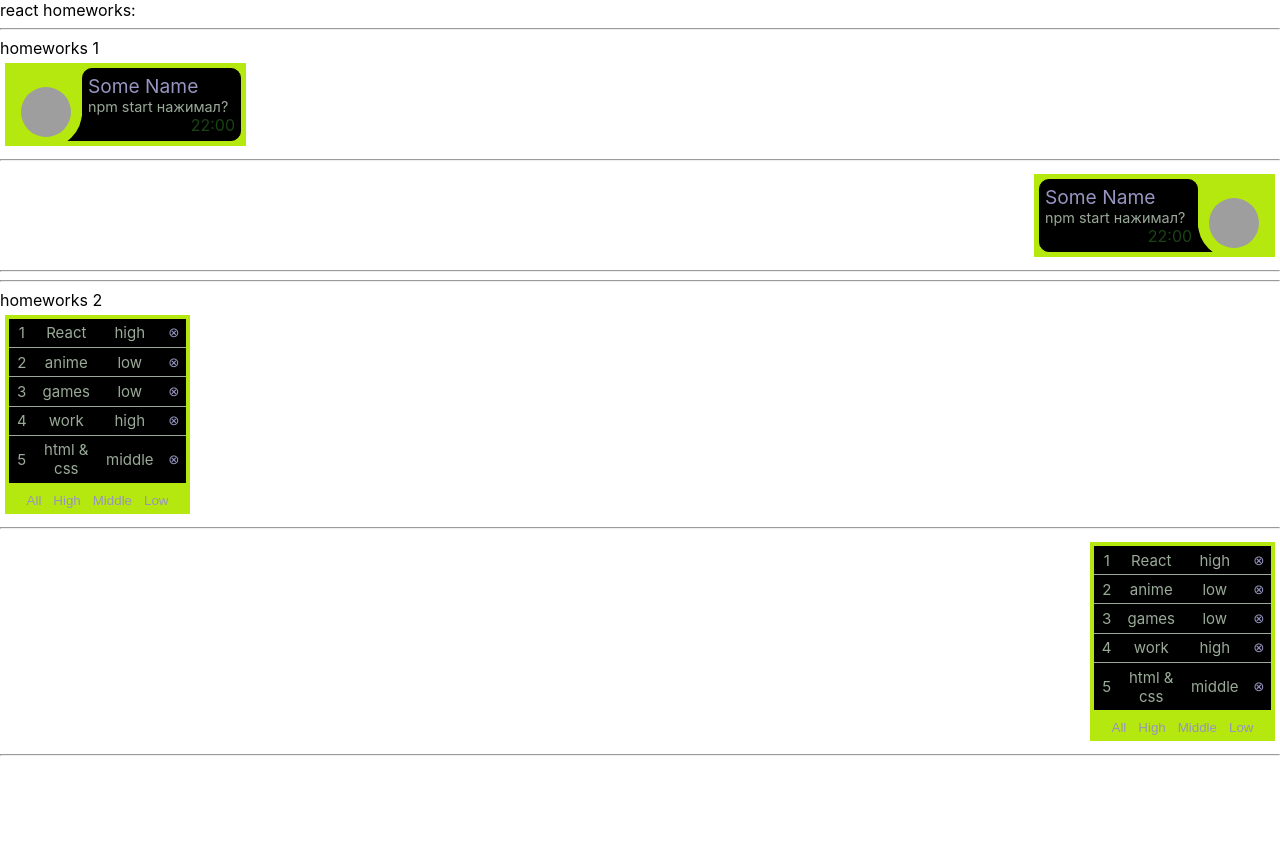
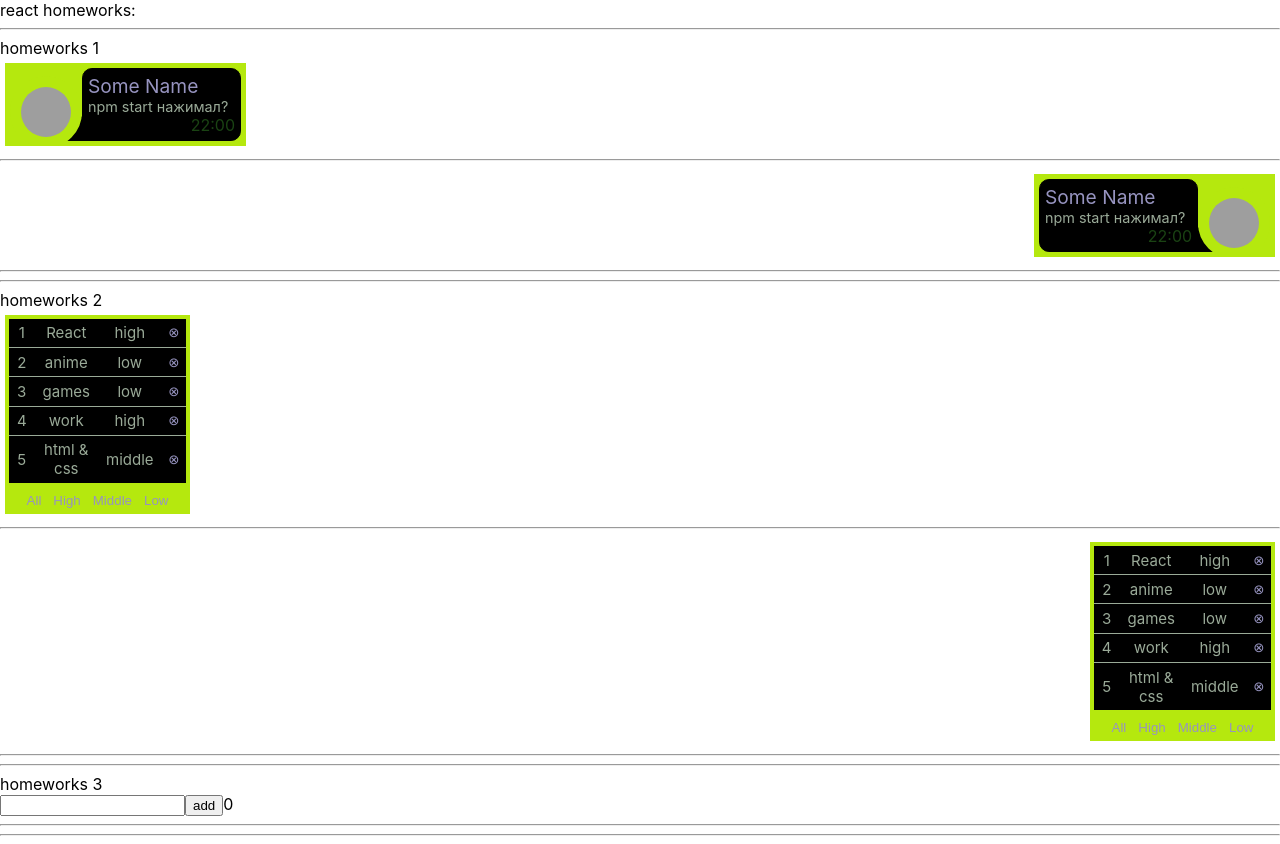
Before and after one commit to vzanimonets/hw-ignat, a React (Create React App) app: page / in a window 1280 px wide. Before the commit the page ends 800 px from the top, so only its background shows below. Built offline with nearby package versions, Linux system fonts and the light colour scheme; grey boxes are pictures that could not be loaded.

Commit message:
feat: task3

```diff
--- a/src/p1-main/m1-ui/u1-app/App.tsx
+++ b/src/p1-main/m1-ui/u1-app/App.tsx
@@ -2,14 +2,15 @@ import React from 'react'
 import s from './App.module.css'
 import HW1 from '../../../p2-homeworks/h1/HW1'
 import HW2 from "../../../p2-homeworks/h2/HW2";
+import HW3 from '../../../p2-homeworks/h3/HW3';
 
 function App() {
     return (
         <div className={s.App}>
             <div>react homeworks:</div>
-            <HW1/>
-            <HW2/>
-            {/*<HW3/>*/}
+            <HW1 />
+            <HW2 />
+            <HW3 />
             {/*<HW4/>*/}
             {/*<HW5/>*/}
 
--- a/src/p2-homeworks/h3/Greeting.module.css
+++ b/src/p2-homeworks/h3/Greeting.module.css
@@ -1,7 +1,17 @@
 .someClass {
-
 }
 
 .error {
-    border: 1px solid red;
+  border: 1px solid red;
 }
+
+.message {
+  position: absolute;
+  left: 0;
+  font-size: 10px;
+  background: bisque;
+  color: red;
+}
+.greetingsWrapper {
+  position: relative;
+}
--- a/src/p2-homeworks/h3/Greeting.tsx
+++ b/src/p2-homeworks/h3/Greeting.tsx
@@ -1,24 +1,31 @@
-import React from "react";
+import React, { ChangeEvent, KeyboardEvent } from "react";
 import s from "./Greeting.module.css";
 
 type GreetingPropsType = {
-    name: any // need to fix any
-    setNameCallback: any // need to fix any
-    addUser: any // need to fix any
-    error: any // need to fix any
-    totalUsers: any // need to fix any
+    name: string // need to fix any
+    setNameCallback: (e: ChangeEvent<HTMLInputElement>) => void // need to fix any
+    addUser: () => void // need to fix any
+    error: string // need to fix any
+    totalUsers: number // need to fix any
 }
 
 // презентационная компонента (для верстальщика)
 const Greeting: React.FC<GreetingPropsType> = (
-    {name, setNameCallback, addUser, error, totalUsers} // деструктуризация пропсов
+    { name, setNameCallback, addUser, error, totalUsers } // деструктуризация пропсов
 ) => {
-    const inputClass = s.error; // need to fix with (?:)
+    const inputClass = error.length ? s.error : ''; // need to fix with (?:)
+
+    const onKeyPressAddUser = (e: KeyboardEvent<HTMLInputElement>) => {
+        if (e.key === "Enter") {
+            addUser();
+        }
+    }
+
 
     return (
-        <div>
-            <input value={name} onChange={setNameCallback} className={inputClass}/>
-            <span>{error}</span>
+        <div className={s.greetingsWrapper}>
+            <input value={name} onChange={setNameCallback} className={inputClass} onKeyPress={onKeyPressAddUser} />
+            <span className={s.message}>{error}</span>
             <button onClick={addUser}>add</button>
             <span>{totalUsers}</span>
         </div>
--- a/src/p2-homeworks/h3/GreetingContainer.tsx
+++ b/src/p2-homeworks/h3/GreetingContainer.tsx
@@ -1,9 +1,10 @@
-import React, {useState} from "react";
+import React, { ChangeEvent, useState } from "react";
 import Greeting from "./Greeting";
+import { UserType } from "./HW3";
 
 type GreetingContainerPropsType = {
-    users: any // need to fix any
-    addUserCallback: any // need to fix any
+    users: UserType[] // need to fix any
+    addUserCallback: (newName: string) => void // need to fix any
 }
 
 // более простой и понятный для новичков
@@ -11,18 +12,29 @@ type GreetingContainerPropsType = {
 
 // более современный и удобный для про :)
 // уровень локальной логики
-const GreetingContainer: React.FC<GreetingContainerPropsType> = ({users, addUserCallback}) => { // деструктуризация пропсов
-    const [name, setName] = useState<any>(""); // need to fix any
-    const [error, setError] = useState<any>(""); // need to fix any
+const EMPTY_VALUE_ERROR_MESSAGE = 'User\'s name is empty'
 
-    const setNameCallback = (e: any) => { // need to fix any
-        setName(""); // need to fix
+const GreetingContainer: React.FC<GreetingContainerPropsType> = ({ users, addUserCallback }) => { // деструктуризация пропсов
+    const [name, setName] = useState<string>(""); // need to fix any
+    const [error, setError] = useState<string>(""); // need to fix any
+
+    const setNameCallback = (e: ChangeEvent<HTMLInputElement>) => { // need to fix any
+        setError('')
+        setName(e.target.value); // need to fix
     };
     const addUser = () => {
-        alert(`Hello  !`); // need to fix
+        let _error = '';
+        if (name.length) {
+            alert(`Hello ${name}!`); // need to fix
+            addUserCallback(name)
+            setName('')
+        } else {
+            _error = EMPTY_VALUE_ERROR_MESSAGE
+        }
+        setError(_error)
     };
 
-    const totalUsers = 0; // need to fix
+    const totalUsers = users.length; // need to fix
 
     return (
         <Greeting
--- a/src/p2-homeworks/h3/HW3.tsx
+++ b/src/p2-homeworks/h3/HW3.tsx
@@ -1,32 +1,35 @@
-import React, {useState} from "react";
+import React, { useState } from "react";
 import GreetingContainer from "./GreetingContainer";
+import { v1 } from "uuid"
+import AlternativeGreeting from "./AlternativeGreeting";
 
 // types
 export type UserType = {
     _id: any // need to fix any
-    name: any // need to fix any
+    name: string // need to fix any
 }
 
 // уровень работы с глобальными данными
 function HW3() {
-    const [users, setUsers] = useState<any>([]); // need to fix any
+    const [users, setUsers] = useState<UserType[]>([]); // need to fix any
 
-    const addUserCallback = (name: any) => { // need to fix any
-        setUsers([]); // need to fix
+    const addUserCallback = (name: string) => { // need to fix any
+        setUsers([...users, { _id: v1(), name }]); // need to fix
     }
 
     return (
         <div>
-            <hr/>
+            <hr />
             homeworks 3
 
             {/*should work (должно работать)*/}
-            <GreetingContainer users={users} addUserCallback={addUserCallback}/>
+            <GreetingContainer users={users} addUserCallback={addUserCallback} />
 
-            <hr/>
+            <hr />
             {/*для личного творчества, могу проверить*/}
-            {/*<AlternativeGreeting/>*/}
-            <hr/>
+            <AlternativeGreeting />
+            <hr />
+            {console.log(users)}
         </div>
     );
 }
```
Also changed, not shown: src/fn.js (added, +19 -0 lines).
